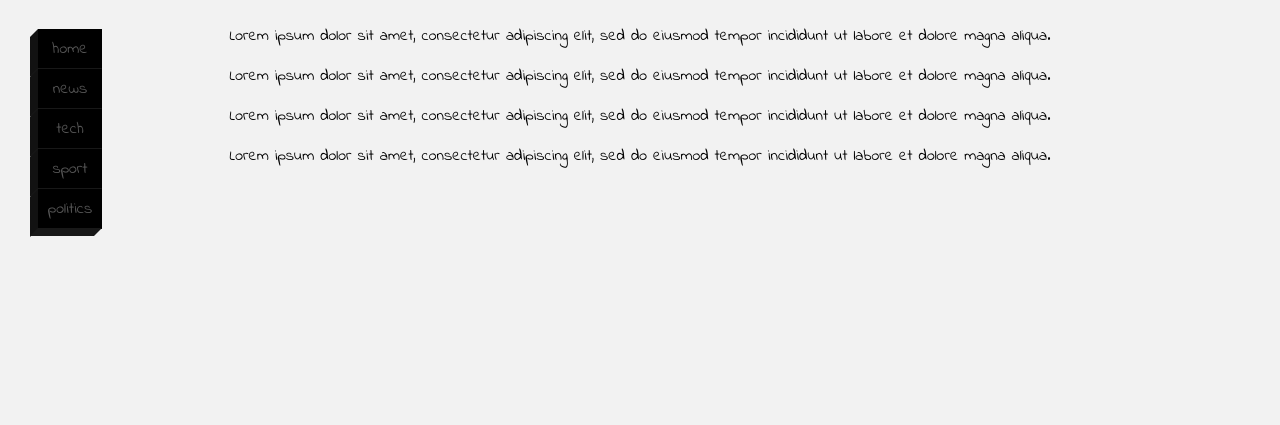
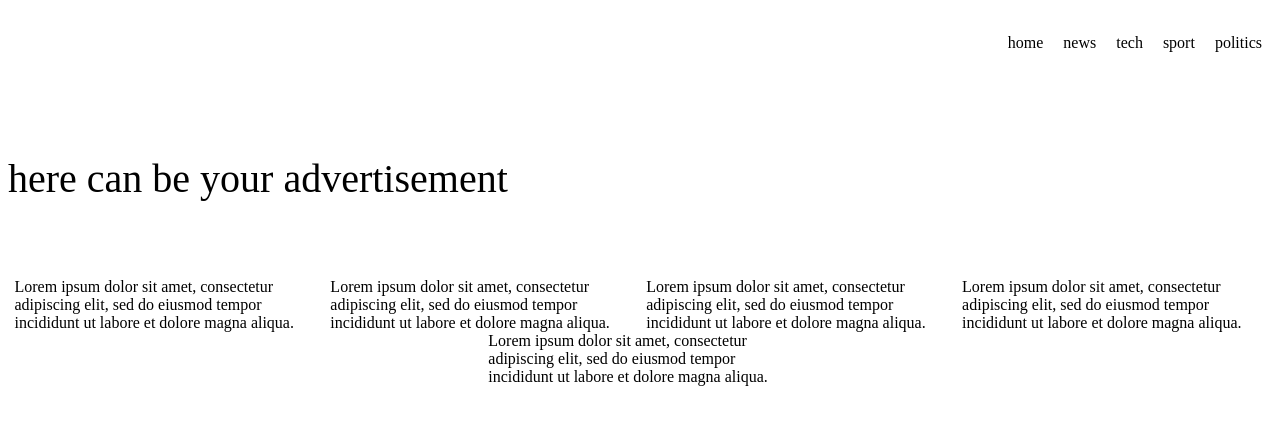
Before and after one commit to HarryPankiv/Meow, a Django app: template news_explorer/templates/news_explorer/default.html in a window 1280 px wide. Shown: the top 425 px of the page. Run offline with Django 3.2, Linux system fonts and the light colour scheme; the template is opened without the code that fills it, so the values that code supplies are empty.

Commit message:
Normal design page

```diff
--- a/news_explorer/templates/news_explorer/default.html
+++ b/news_explorer/templates/news_explorer/default.html
@@ -6,18 +6,20 @@
 	<link href="https://fonts.googleapis.com/css?family=Indie+Flower" rel="stylesheet">
 </head>
 <body>
-	<ul>
-		<li class="list-item">home</li>
-		<li class="list-item">news</li>
-		<li class="list-item">tech</li>
-		<li class="list-item">sport</li>
-		<li class="list-item">politics</li>
+	<ul class="nav-container">
+		<li class="nav-item">home</li>
+		<li class="nav-item">news</li>
+		<li class="nav-item">tech</li>
+		<li class="nav-item">sport</li>
+		<li class="nav-item">politics</li>
 	</ul>
-	<div class="main">
-		<p>Lorem ipsum dolor sit amet, consectetur adipiscing elit, sed do eiusmod tempor incididunt ut labore et dolore magna aliqua. </p>
-		<p>Lorem ipsum dolor sit amet, consectetur adipiscing elit, sed do eiusmod tempor incididunt ut labore et dolore magna aliqua. </p>
-		<p>Lorem ipsum dolor sit amet, consectetur adipiscing elit, sed do eiusmod tempor incididunt ut labore et dolore magna aliqua. </p>
-		<p>Lorem ipsum dolor sit amet, consectetur adipiscing elit, sed do eiusmod tempor incididunt ut labore et dolore magna aliqua. </p>
+	<div class="news-title">here can be your advertisement</div>
+	<div class="news-container">
+		<div class="news-item">Lorem ipsum dolor sit amet, consectetur adipiscing elit, sed do eiusmod tempor incididunt ut labore et dolore magna aliqua. </div>
+		<div class="news-item">Lorem ipsum dolor sit amet, consectetur adipiscing elit, sed do eiusmod tempor incididunt ut labore et dolore magna aliqua. </div>
+		<div class="news-item">Lorem ipsum dolor sit amet, consectetur adipiscing elit, sed do eiusmod tempor incididunt ut labore et dolore magna aliqua. </div>
+		<div class="news-item">Lorem ipsum dolor sit amet, consectetur adipiscing elit, sed do eiusmod tempor incididunt ut labore et dolore magna aliqua. </div>
+		<div class="news-item">Lorem ipsum dolor sit amet, consectetur adipiscing elit, sed do eiusmod tempor incididunt ut labore et dolore magna aliqua. </div>
 	</div>
 </body>
 </html>
--- a/static/src/css/style.css
+++ b/static/src/css/style.css
@@ -1,186 +1,32 @@
-*,
-*:before,
-*:after {
-  box-sizing: border-box;
-  font-family: 'Indie Flower', cursive;
+.news-container {
+  display: flex;
+  flex-wrap: wrap;
+  justify-content: space-evenly;
 }
 
-html,
-body {
-
+.news-item {
+  display: flex;
+  max-width: 24%;
+  min-width: 24%;
+  margin: 0px 6px;
+  flex-basis: calc(100% / 3);
 }
 
-body {
-  display: -webkit-box;
-  display: -ms-flexbox;
+.news-title {
   display: flex;
-  -webkit-box-align: center;
-      -ms-flex-align: center;
-          align-items: center;
-  -webkit-box-pack: center;
-      -ms-flex-pack: center;
-          justify-content: center;
-  -webkit-transform: translate3d(0, 0, 0);
-          transform: translate3d(0, 0, 0);
+  min-width: 100%;
+  min-height: 5em;
+  font-size: 40px;
+  align-items: center;
 }
 
-.clearfix {
-  zoom: 1;
-}
-.clearfix:before, .clearfix:after {
-  content: "\0020";
-  display: block;
-  height: 0;
-  overflow: hidden;
-}
-.clearfix:after {
-  clear: both;
+.nav-container {
+  display: inline-flex;
+  float: right;
 }
 
-body {
-  background: #f2f2f2;
+.nav-item {
+  display: flex;
+  text-decoration: none;
+  margin: 10px;
 }
-
-ul {
-  position: fixed;
-  padding-left: 0px;
-  left: 30px;
-  top: 5px;
-}
-
-.list-item {
-  background: #000;
-  color: #575757;
-  text-align: center;
-  height: 2.5em;
-  width: 4em;
-  vertical-align: middle;
-  line-height: 2.5em;
-  border-bottom: 1px solid #060606;
-  position: relative;
-  display: block;
-  text-decoration: none;
-  -webkit-transition: all .25s linear;
-  transition: all .25s linear;
-}
-.list-item:hover {
-  background: #ff6e42;
-  color: #fffcfb;
-  -webkit-transform: translate(0.45em, -0.45em);
-          transform: translate(0.45em, -0.45em);
-  -webkit-transition: all .25s linear;
-  transition: all .25s linear;
-}
-.list-item:hover:before, .list-item:hover:after {
-  -webkit-transition: all .25s linear;
-  transition: all .25s linear;
-}
-.list-item:hover:before {
-  background: #b65234;
-  width: 1em;
-  top: .5em;
-  left: -1em;
-}
-.list-item:hover:after {
-  background: #b65234;
-  width: 1em;
-  bottom: -2.5em;
-  left: 1em;
-  height: 4em;
-}
-.list-item:before, .list-item:after {
-  content: '';
-  position: absolute;
-  -webkit-transition: all .25s linear;
-  transition: all .25s linear;
-  width: .5em;
-}
-.list-item:after {
-  height: 4em;
-  background: #181818;
-  bottom: -2.25em;
-  left: 1.5em;
-  -webkit-transform: rotate(90deg) skew(0, 45deg);
-          transform: rotate(90deg) skew(0, 45deg);
-}
-.list-item:before {
-  height: 2.5em;
-  background: #121212;
-  top: .25em;
-  left: -.5em;
-  -webkit-transform: skewY(-45deg);
-          transform: skewY(-45deg);
-}
-
-/*ul {
-  position: relative;
-  transform: rotate(-35deg) skew(20deg,5deg);
-}
-
-.list-item {
-  background: #000;
-  color: #575757;
-  text-align: center;
-  height: 2.5em;
-  width: 4em;
-  vertical-align: middle;
-  line-height: 2.5em;
-  border-bottom: 1px solid #060606;
-  position: relative;
-  display: block;
-  text-decoration: none;
-  box-shadow: -2em 1.5em 0 #e1e1e1;
-  transition: all .25s linear;
-
-  &:hover {
-    background: #ff6e42;
-    color: #fffcfb;
-    transform: translate(.9em, -.9em);
-    transition: all .25s linear;
-    box-shadow: -2em 2em 0 #e1e1e1;
-
-    &:before,
-    &:after {
-      transition: all .25s linear;
-    }
-
-    &:before {
-      background: #b65234;
-      width: 1em;
-      top: .5em;
-      left: -1em;
-    }
-
-    &:after {
-      background: #b65234;
-      width: 1em;
-      bottom: -2.5em;
-      left: 1em;
-      height: 4em;
-    }
-  }
-
-  &:before,
-  &:after {
-    content: '';
-    position: absolute;
-    transition: all .25s linear;
-    width: .5em;
-  }
-
-  &:after {
-    height: 4em;
-    background: #181818;
-    bottom: -2.25em;
-    left: 1.5em;
-    transform: rotate(90deg) skew(0,45deg);
-  }
-
-  &:before {
-    height: 2.5em;
-    background: #121212;
-    top: .25em;
-    left: -.5em;
-    transform: skewY(-45deg);
-  }
-}*/
```
